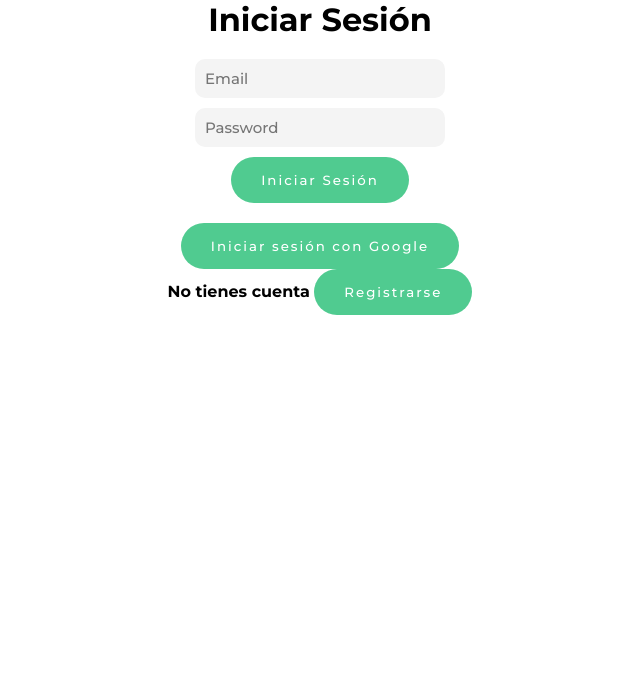
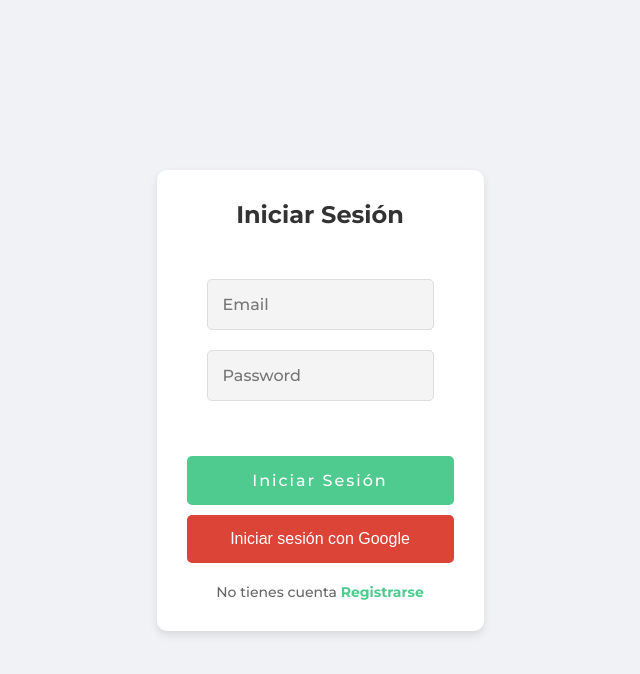
Before and after one commit to Juancribas24/proyectoweb, a React (Vite) app: page /create in a window 1280 px wide. Shown: the top 674 px of the page, without its empty margins (320-960 px from the left). Built offline with nearby package versions, Linux system fonts and the light colour scheme; no server answers.

Commit message:
Mejora en CSS - Login/Register
Cambio de estilos para en index.css para mejorar la visualización del inicio de sesión y registro en la app

```diff
--- a/src/Pages/Register.jsx
+++ b/src/Pages/Register.jsx
@@ -58,24 +58,27 @@ const Register = () => {
 
   return (
     <div className='containerRegister'>
-      <h1 className='text-center'>{register ? 'Registrar usuario' : 'Iniciar Sesión'}</h1>
+        <h2>{register ? 'Registrar usuario' : 'Iniciar Sesión'}</h2>
         <form className='formRegister' onSubmit={functAuthentucacion}>
             <div className='form-group'>
-          <input type='email' className='register' placeholder='Email' id='email' name='email' autoComplete='email' />
-          <input type='password' className='password' placeholder='Password' id='password' name='password' autoComplete='current-password' />
+                <input type='email' placeholder='Email' id='email' name='email' autoComplete='email' />
+                <input type='password' placeholder='Password' id='password' name='password' autoComplete='current-password' />
                 {register && (
-            <label>Rol
+                    <label>
+                        Rol
                         <select id='rol' name='rol'>
                             <option value="admin">Administrador</option>
                             <option value="user">Usuario</option>
                         </select>
                     </label>
                 )}
+            </div>
             <button type='submit' className='btnRegister'>{register ? 'Registrarse' : 'Iniciar Sesión'}</button>
+        </form>
+        <button onClick={handleGoogleSignIn} className='btnGoogle'>Iniciar sesión con Google</button>
+        <div className='registerLink'>
+            {register ? 'Si ya tienes cuenta' : 'No tienes cuenta'} <a href="#" onClick={() => setRegister(!register)}>{register ? 'Iniciar Sesión' : 'Registrarse'}</a>
         </div>
-      </form>
-      <button onClick={handleGoogleSignIn} className='btnRegister'>Iniciar sesión con Google</button>
-      <h4>{register ? 'Si ya tienes cuenta' : 'No tienes cuenta'} <button onClick={() => setRegister(!register)} className='btnRegister'>{register ? 'Iniciar Sesión' : 'Registrarse'}</button></h4>
     </div>
   );
 };
--- a/src/index.css
+++ b/src/index.css
@@ -7,15 +7,98 @@
 }
 
 body {
-	font-family: 'Montserrat';
+    font-family: 'Montserrat', sans-serif;
+    background-color: #f0f2f5; /* Un color de fondo suave */
+    display: flex;
+    justify-content: center;
+    align-items: center;
+    height: 100vh;
+    margin: 0;
 }
 
-.containerRegister{
+.containerRegister {
+    background-color: #ffffff;
+    border-radius: 10px;
+    box-shadow: 0 4px 8px rgba(0, 0, 0, 0.1);
+    padding: 30px;
+    width: 100%;
+    max-width: 400px;
     display: flex;
-	align-items: center;
     flex-direction: column;
+    align-items: center;
+    text-align: center;
+}
 
+.containerRegister h2 {
+    margin-bottom: 20px;
+    font-size: 24px;
+    color: #333333;
 }
+
+.containerRegister .form-group {
+    width: 100%;
+    margin-bottom: 15px;
+}
+
+.containerRegister .form-group input {
+    width: 100%;
+    padding: 15px;
+    border: 1px solid #dddddd;
+    border-radius: 5px;
+    margin-top: 10px;
+    font-size: 16px;
+}
+
+.containerRegister .btnRegister {
+    width: 100%;
+    padding: 15px;
+    border: none;
+    border-radius: 5px;
+    background-color: #50cb90;
+    color: white;
+    font-size: 16px;
+    margin-top: 20px;
+    cursor: pointer;
+    transition: background-color 0.3s ease;
+}
+
+.containerRegister .btnRegister:hover {
+    background-color: #45b77d;
+}
+
+.containerRegister .btnGoogle {
+    width: 100%;
+    padding: 15px;
+    border: none;
+    border-radius: 5px;
+    background-color: #db4437;
+    color: white;
+    font-size: 16px;
+    margin-top: 10px;
+    cursor: pointer;
+    transition: background-color 0.3s ease;
+}
+
+.containerRegister .btnGoogle:hover {
+    background-color: #c23321;
+}
+
+.containerRegister .registerLink {
+    margin-top: 20px;
+    font-size: 14px;
+    color: #666666;
+}
+
+.containerRegister .registerLink a {
+    color: #50cb90;
+    text-decoration: none;
+    font-weight: bold;
+}
+
+.containerRegister .registerLink a:hover {
+    text-decoration: underline;
+}
+
 
 .form-group {
 	display: flex;
```
Lines whose indentation alone changed are shown as unchanged.
